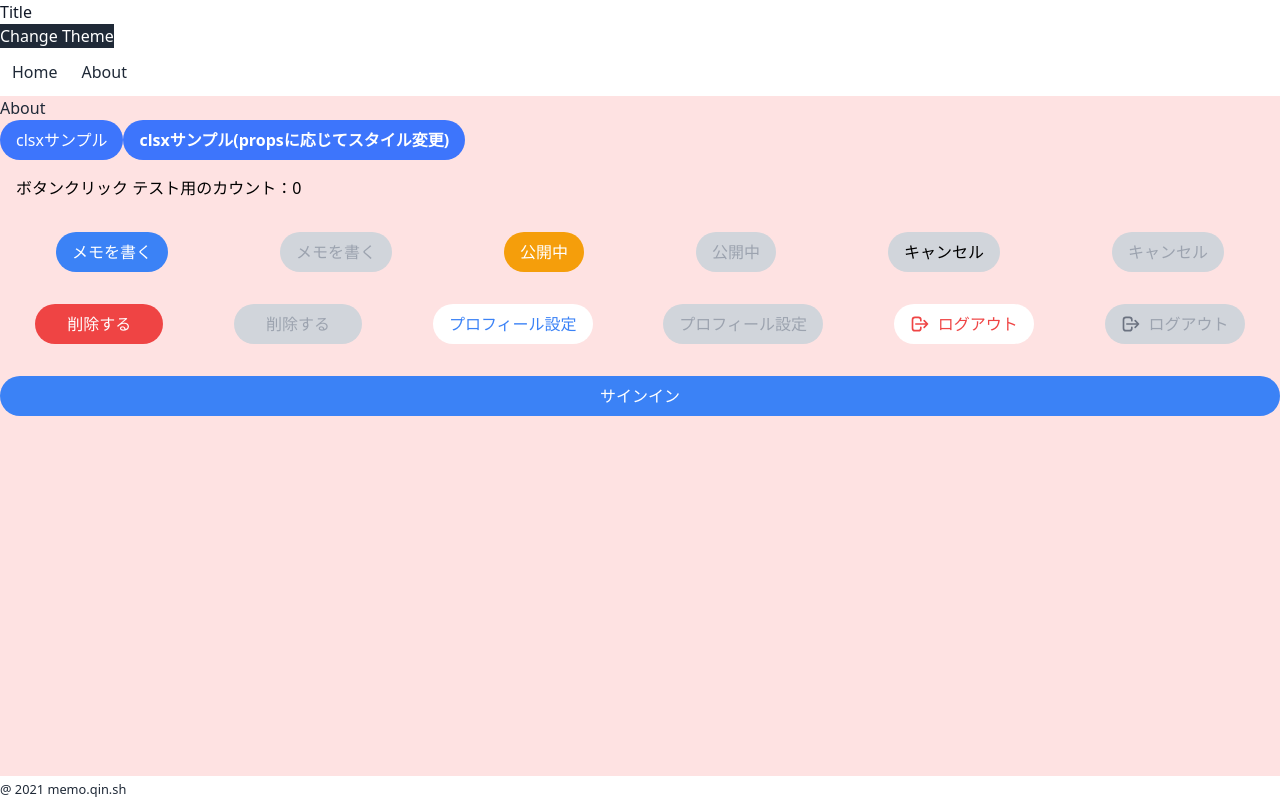
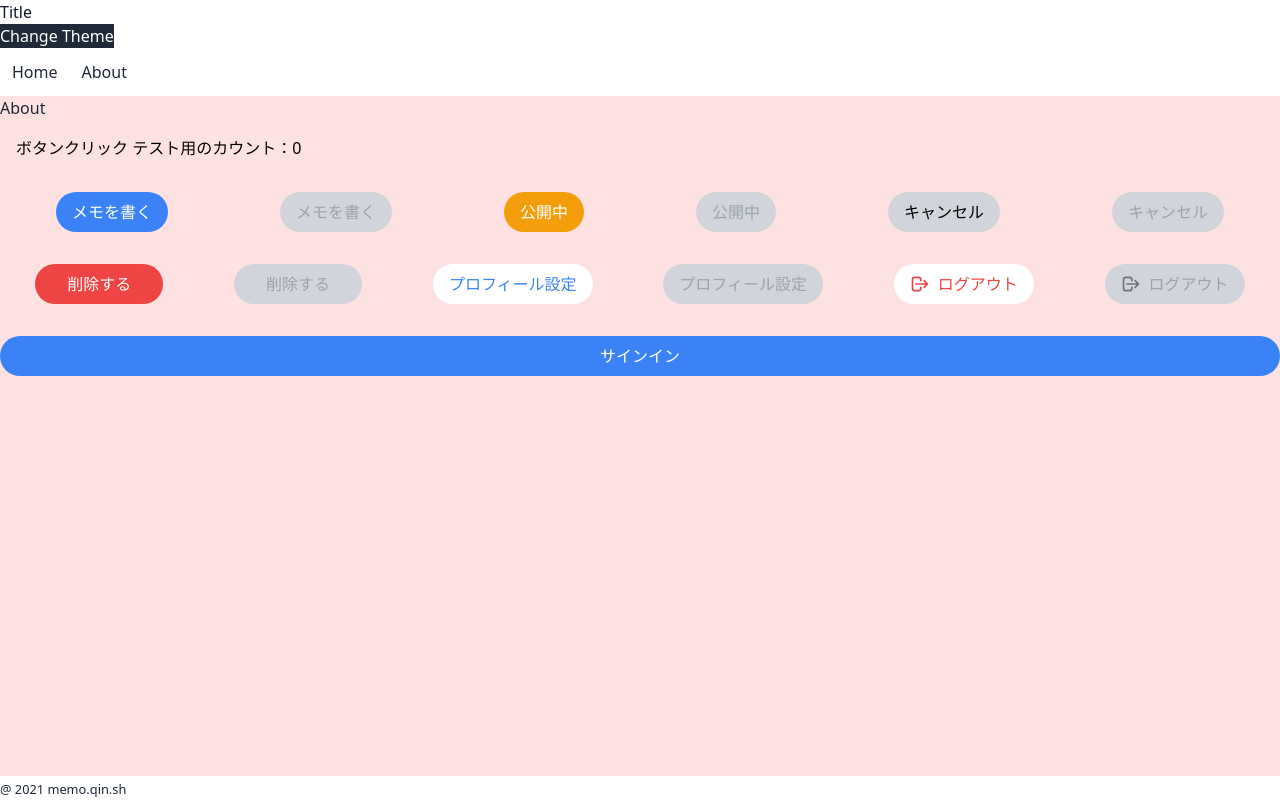
Before and after one commit to qin-salon/qin-memo, a Next.js app: page /about in a window 1280 px wide. Built offline with nearby package versions, Linux system fonts and the light colour scheme.

Commit message:
🔥 Remove unused code.

```diff
--- a/src/components/sample/clsxSample.module.css
+++ /dev/null
@@ -1,12 +0,0 @@
-/* cslxの動作確認用なのでtailwindが導入されたら書き換えて削除 */
-.sample {
-  padding: 8px 16px;
-  border: none;
-  border-radius: 9999px;
-  background-color: #3d75fc;
-  color: #fff;
-}
-
-.bold {
-  font-weight: bold;
-}
--- a/src/components/sample/clsxSample.tsx
+++ /dev/null
@@ -1,15 +0,0 @@
-import clsx from "clsx";
-import type { ReactChild } from "react";
-import classes from "src/components/sample/clsxSample.module.css";
-
-type Props = {
-  children: ReactChild;
-  bold?: boolean;
-};
-
-// clsxのサンプル用
-export const ClsxSample = (props: Props) => {
-  // props.boldがtrueの場合のみ&&以降に指定したスタイルが適用される例
-  // tailwindが導入されたら claases.~ がtailwindの文字列になる想定
-  return <button className={clsx(classes.sample, props.bold && classes.bold)}>{props.children}</button>;
-};
--- a/src/pages/about.tsx
+++ b/src/pages/about.tsx
@@ -2,7 +2,6 @@ import Head from "next/head";
 import { useState } from "react";
 import { SignOut } from "src/components/icon/SignOut";
 import { Layout } from "src/components/layout";
-import { ClsxSample } from "src/components/sample/clsxSample";
 import { Button } from "src/components/share/Button";
 
 const About = () => {
@@ -22,8 +21,6 @@ const About = () => {
         <link rel="icon" href="/favicon.ico" />
       </Head>
       <h2 className="text-gray-800 dark:text-white">About</h2>
-      <ClsxSample>clsxサンプル</ClsxSample>
-      <ClsxSample bold>clsxサンプル(propsに応じてスタイル変更)</ClsxSample>
       <div className="flex flex-col">
         <div className="my-4 ml-4">
           <span className="m-auto">ボタンクリック テスト用のカウント：{count}</span>
```
